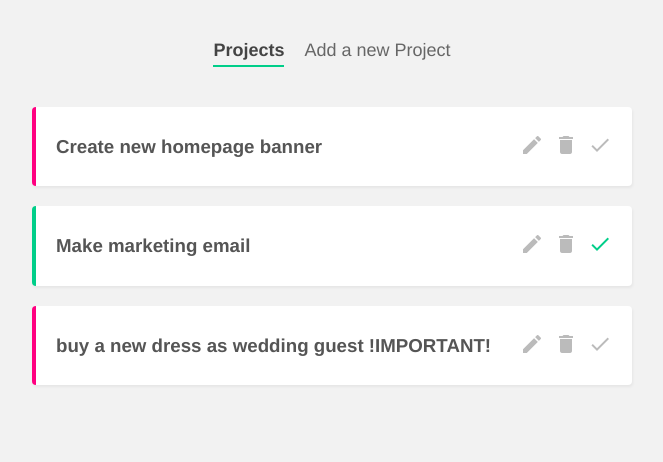
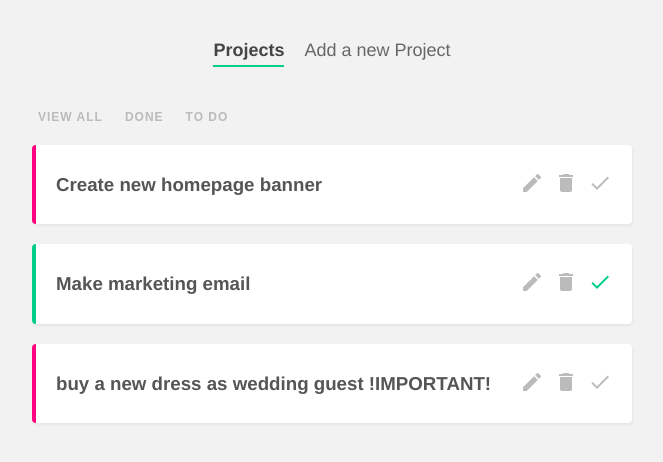
Before and after one commit to AdaN6/project-planner, a Vue app: page / in a window 1280 px wide. Shown: the top 462 px of the page, without its empty margins (308-971 px from the left). Built offline with nearby package versions, Linux system fonts and the light colour scheme; data requests are answered from the project's data file.

Commit message:
created a filter nav

```diff
--- /dev/null
+++ b/src/components/FilterNav.vue
@@ -0,0 +1,42 @@
+<template>
+  <nav class="filter-nav">
+    <button @click="updateFilter('all')">
+        View All
+    </button>
+    <button @click="updateFilter('done')">
+        Done
+    </button>
+    <button @click="updateFilter('toDo')">
+        To do
+    </button>
+  </nav>
+</template>
+
+<script>
+export default {
+    methods: {
+        updateFilter(by) {
+            this.$emit('filterChange', by)
+        }
+    }
+}
+</script>
+
+<style>
+.filter-nav button {
+    background: none;
+    border: none;
+    color: #bbb;
+    outline: none;
+    font-size: 12px;
+    text-transform: uppercase;
+    margin-right: 10px;
+    letter-spacing: 1px;
+    font-weight: bold;
+    cursor: pointer;
+  }
+  .filter-nav button.active {
+    color: #555;
+  }
+
+</style>
--- a/src/views/HomeView.vue
+++ b/src/views/HomeView.vue
@@ -1,5 +1,6 @@
 <template>
   <div class="home">
+    <FilterNav @filterChange="current = $event"/>
     <div v-if="projects.length">
       <div v-for="project in projects" :key="project.id">
         <SingleProject :project="project" @delete="handleDelete" @complete="handleComplete"/>
@@ -11,13 +12,15 @@
 <script>
 
 import SingleProject from '../components/SinglePorject.vue'
+import FilterNav from '../components/FilterNav.vue'
 
 export default {
   name: 'HomeView',
-  components: { SingleProject },
+  components: { SingleProject, FilterNav},
   data() {
     return {
-      projects: []
+      projects: [],
+      current: 'all'
     }
   },
   mounted() {
```
